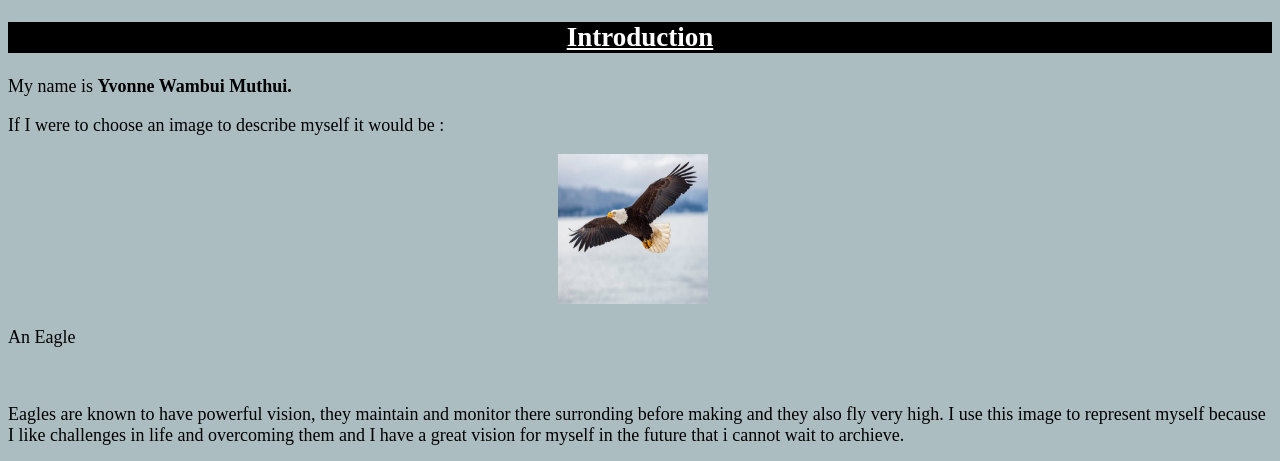
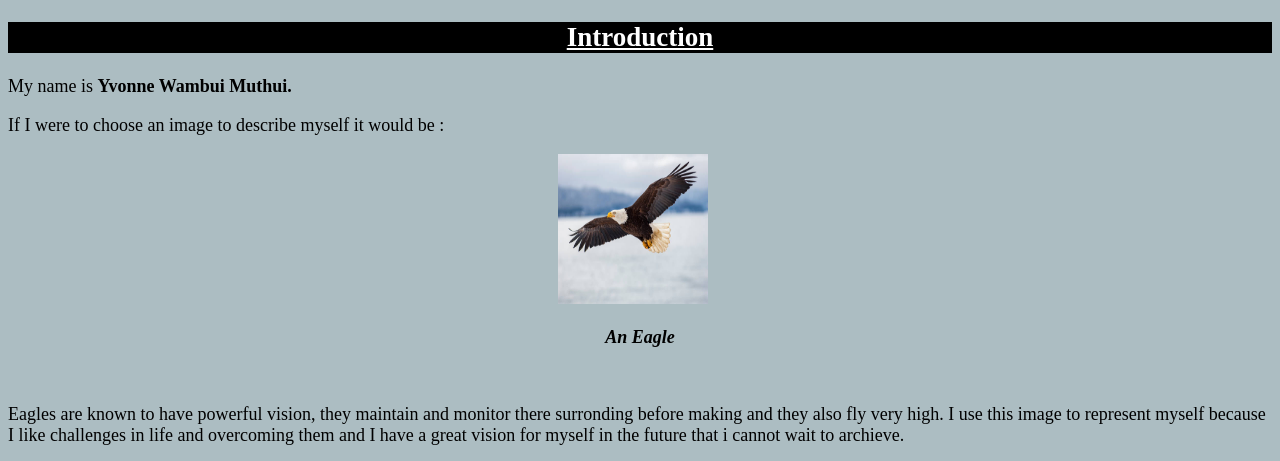
Before and after one commit to Wambui-123/About-me, a plain HTML site: page index.html in a window 1280 px wide. Shown: the top 461 px of the page. Drawn offline with Linux system fonts and the light colour scheme.

Commit message:
styled info class

```diff
--- a/style.css
+++ b/style.css
@@ -18,7 +18,9 @@ h2{
     padding-top: 20px;
 }
 .info{
-    align-items: center;
+    text-align: center;
+    font-style: italic;
+    font-weight: 600;
 }
 .list ul li{
     font-style: italic;
```
